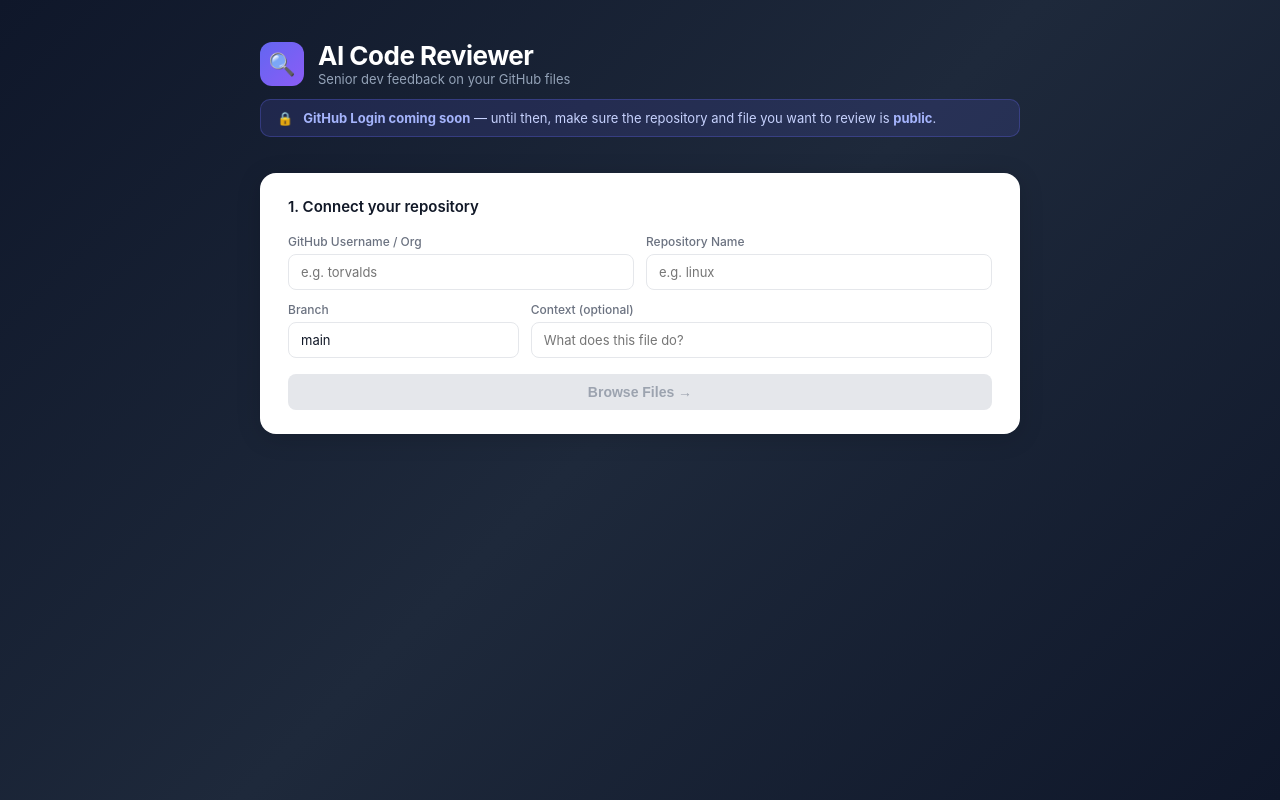
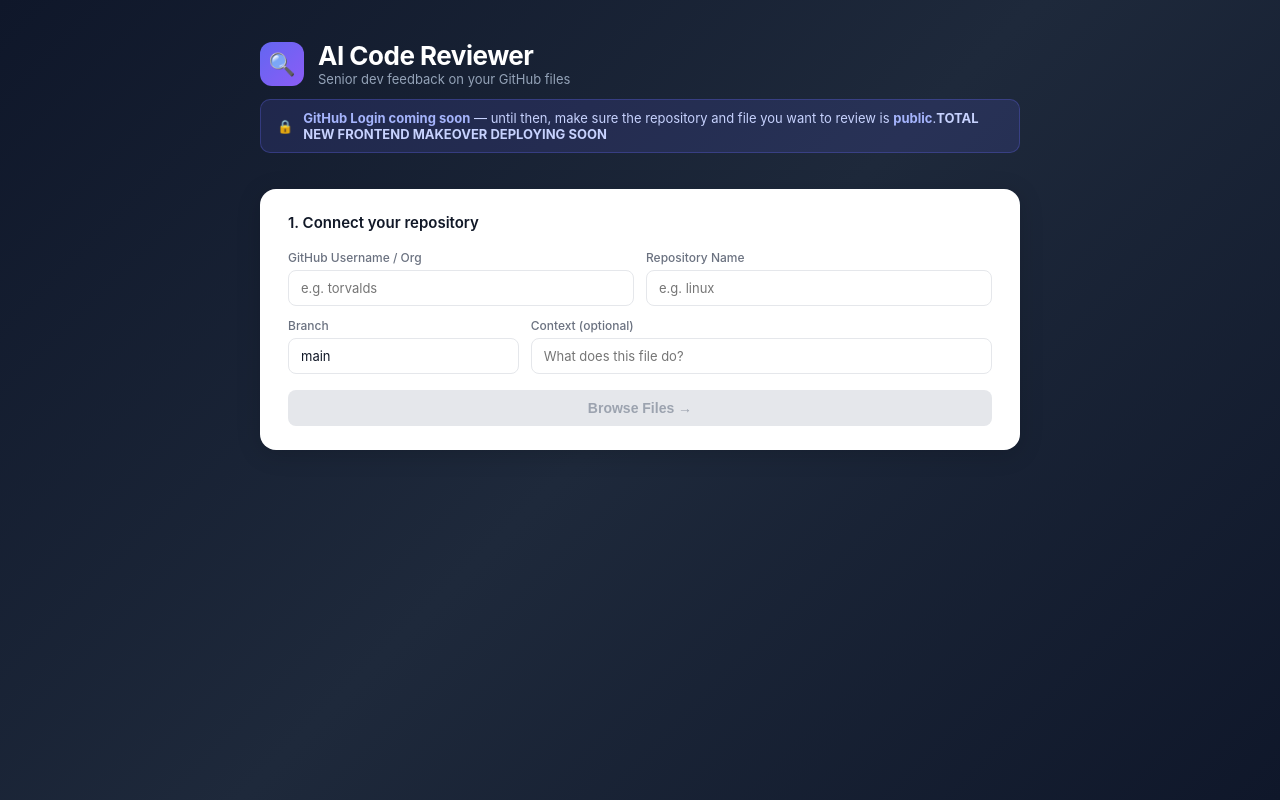
Before and after one commit to Metal-Code/Github-Connector, a React (Vite) app in the folder frontend/: page / in a window 1280 px wide. Built offline with nearby package versions, Linux system fonts and the light colour scheme.

Commit message:
banner update

```diff
--- a/frontend/src/App.jsx
+++ b/frontend/src/App.jsx
@@ -276,6 +276,7 @@
           <span>
             <strong style={{ color: "#A5B4FC" }}>GitHub Login coming soon</strong>
             {" "}— until then, make sure the repository and file you want to review is <strong style={{ color: "#A5B4FC" }}>public</strong>.
+            <strong>TOTAL NEW FRONTEND MAKEOVER DEPLOYING SOON</strong>
           </span>
         </div>
 
```
